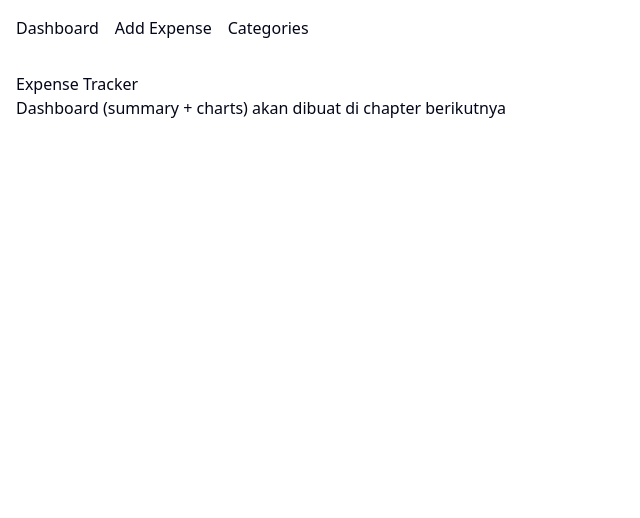
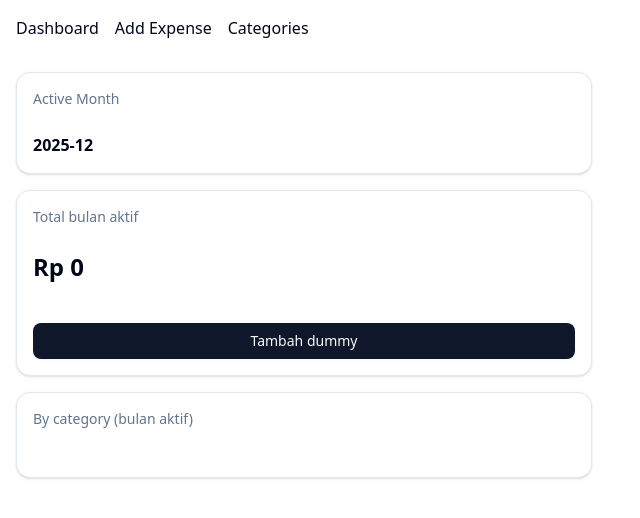
Before and after one commit to r021n/svelte-learn, a SvelteKit app in the folder expense-tracker/: page / in a window 1280 px wide. Shown: the top 518 px of the page, without its empty margins (0-640 px from the left). Built offline with nearby package versions, Linux system fonts and the light colour scheme.

Commit message:
feat: Enhance dashboard with expense summary and category breakdown

```diff
--- a/expense-tracker/src/routes/+layout.svelte
+++ b/expense-tracker/src/routes/+layout.svelte
@@ -1,7 +1,12 @@
 <script lang="ts">
 	import './layout.css';
+	import { ExpenseStore } from "$lib/state/expense-store.svelte"
+	import { setExpenseStore } from "$lib/state/expense-store-context";
 
 	let { children } = $props();
+
+	const store = new ExpenseStore();
+	setExpenseStore(store);
 </script>
 
 <nav class="p-4 flex gap-4">
@@ -9,4 +14,5 @@
 	<a href="/expenses/new">Add Expense</a>
 	<a href="/categories">Categories</a>
 </nav>
+
 <main class="p-4">{@render children()}</main>
--- a/expense-tracker/src/routes/+page.svelte
+++ b/expense-tracker/src/routes/+page.svelte
@@ -1,6 +1,43 @@
 <script lang="ts">
-    // Dashboard placeholder
+    import { getExpenseStore } from "$lib/state/expense-store-context";
+    import { todayISO } from '$lib/domain/date';
+    import { Card } from "$lib/components/ui/card/index"
+    import { Button } from "$lib/components/ui/button/index"
+
+    const store = getExpenseStore();
+
+    function addDummy() {
+		const firstCategory = store.categories[0];
+		store.addExpense({
+			date: todayISO(),
+			amount: 25000,
+			categoryId: firstCategory.id,
+			note: "Dummy expense"
+		});
+	}
 </script>
+<div class="grid gap-4 max-w-xl">
+    <Card class="p-4">
+        <div class="text-sm text-muted-foreground">Active Month</div>
+        <div class="font-semibold">{store.activeMonth}</div>
+    </Card>
 
-<h1>Expense Tracker</h1>
-<p>Dashboard (summary + charts) akan dibuat di chapter berikutnya</p>
+    <Card class="p-4">
+        <div class="text-sm text-muted-foreground">Total bulan aktif</div>
+        <div class="text-2xl font-bold">Rp {store.totalActiveMonth.toLocaleString("id-ID")}</div>
+
+        <Button class="mt-4" onclick={addDummy}>Tambah dummy</Button>
+    </Card>
+
+    <Card class="p-4">
+        <div class="text-sm text-muted-foreground">By category (bulan aktif)</div>
+        <ul class="mt-2 space-y-1">
+            {#each store.totalByCategoryActiveMonth as row (row.categoryId)}
+                <li class="flex justify-between">
+                    <span>{row.category?.name ?? row.categoryId}</span>
+                    <span>Rp {row.total.toLocaleString("id-ID")}</span>
+                </li>
+            {/each}
+        </ul>
+    </Card>
+</div>
```
